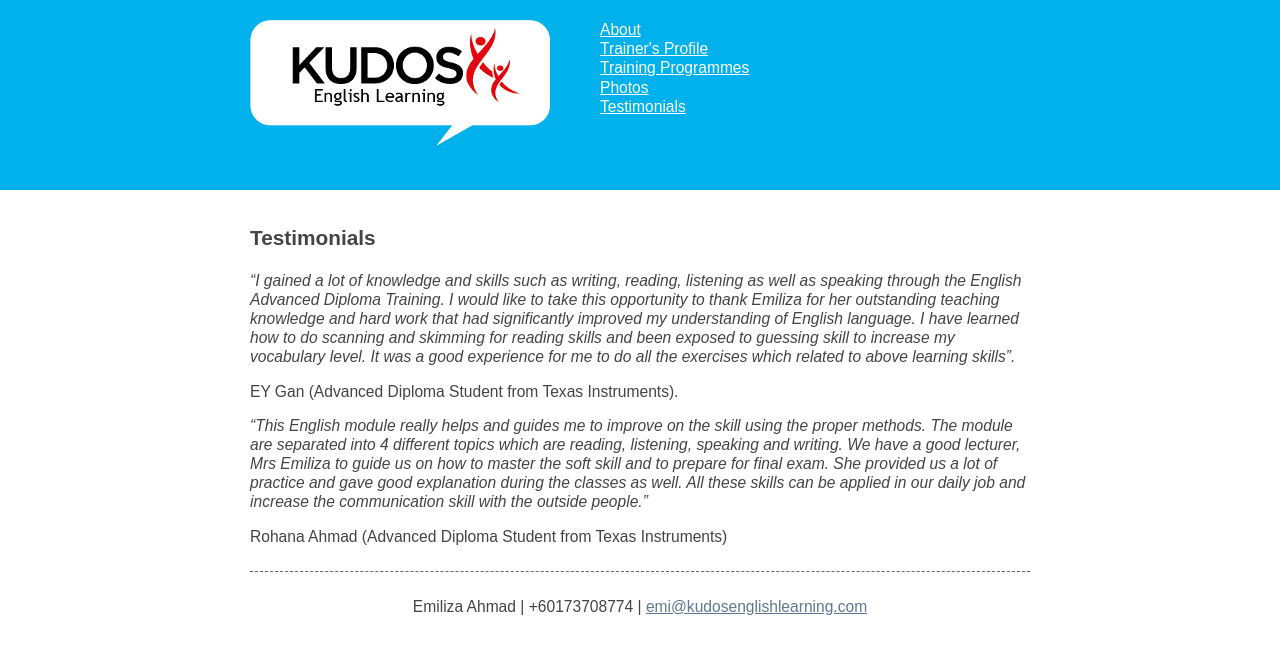
After one commit to calumhalcrow/kudosenglishlearning, a Python web app: template templates/testimonials.html in a window 1280 px wide. The commit adds this page. Shown: the top 654 px of the page. Run offline with Jinja, Linux system fonts and the light colour scheme; the template is opened without the code that fills it, so the values that code supplies are empty.

Commit message:
Testimonials and Photos pages.

```diff
--- a/css/style.css
+++ b/css/style.css
@@ -43,6 +43,10 @@ header nav a:active {
     margin: 15px 0;
     font-size:1.2em;
 }
+#content p.testimonial {
+    font-style:italic;
+}
+
 body footer {
     width:780px;
     margin:25px auto;
--- a/templates/base.html
+++ b/templates/base.html
@@ -19,6 +19,8 @@
                     <a href="/about">About</a>
                     <a href="/trainers-profile">Trainer's Profile</a>
                     <a href="/training-programmes">Training Programmes</a>
+                    <a href="/photos">Photos</a>
+                    <a href="/testimonials">Testimonials</a>
                 </nav>
             </div>
         </header>
--- /dev/null
+++ b/templates/photos.html
@@ -0,0 +1,6 @@
+{% extends "base.html" %}
+{% block content %}
+Texas Instruments (Advanced Diploma)
+Balda Solutions (SURE Program)
+Balda Solutions (SURE Program)
+{% endblock %}
--- /dev/null
+++ b/templates/testimonials.html
@@ -0,0 +1,8 @@
+{% extends "base.html" %}
+{% block content %}
+<h1>Testimonials</h1>
+<p class="testimonial">&ldquo;I gained a lot of knowledge and skills such as writing, reading, listening as well as speaking through the English Advanced Diploma Training. I would like to take this opportunity to thank Emiliza for her outstanding teaching knowledge and hard work that had significantly improved my understanding of English language. I have learned how to do scanning and skimming for reading skills and been exposed to guessing skill to increase my vocabulary level. It was a good experience for me to do all the exercises which related to above learning skills&rdquo;.</p>
+<p>EY Gan (Advanced Diploma Student from Texas Instruments).</p>
+<p class="testimonial">“This English module really helps and guides me to improve on the skill using the proper methods. The module are separated into 4 different  topics  which are reading, listening, speaking and writing. We have a good lecturer, Mrs Emiliza to guide us on how to master the soft skill and to prepare for final exam. She provided us a lot of practice and gave good explanation during the classes as well. All these skills can be applied in our daily job and increase the communication skill with the outside people.”</p>
+<p>Rohana Ahmad (Advanced Diploma Student from Texas Instruments)</p>
+{% endblock %}
```
